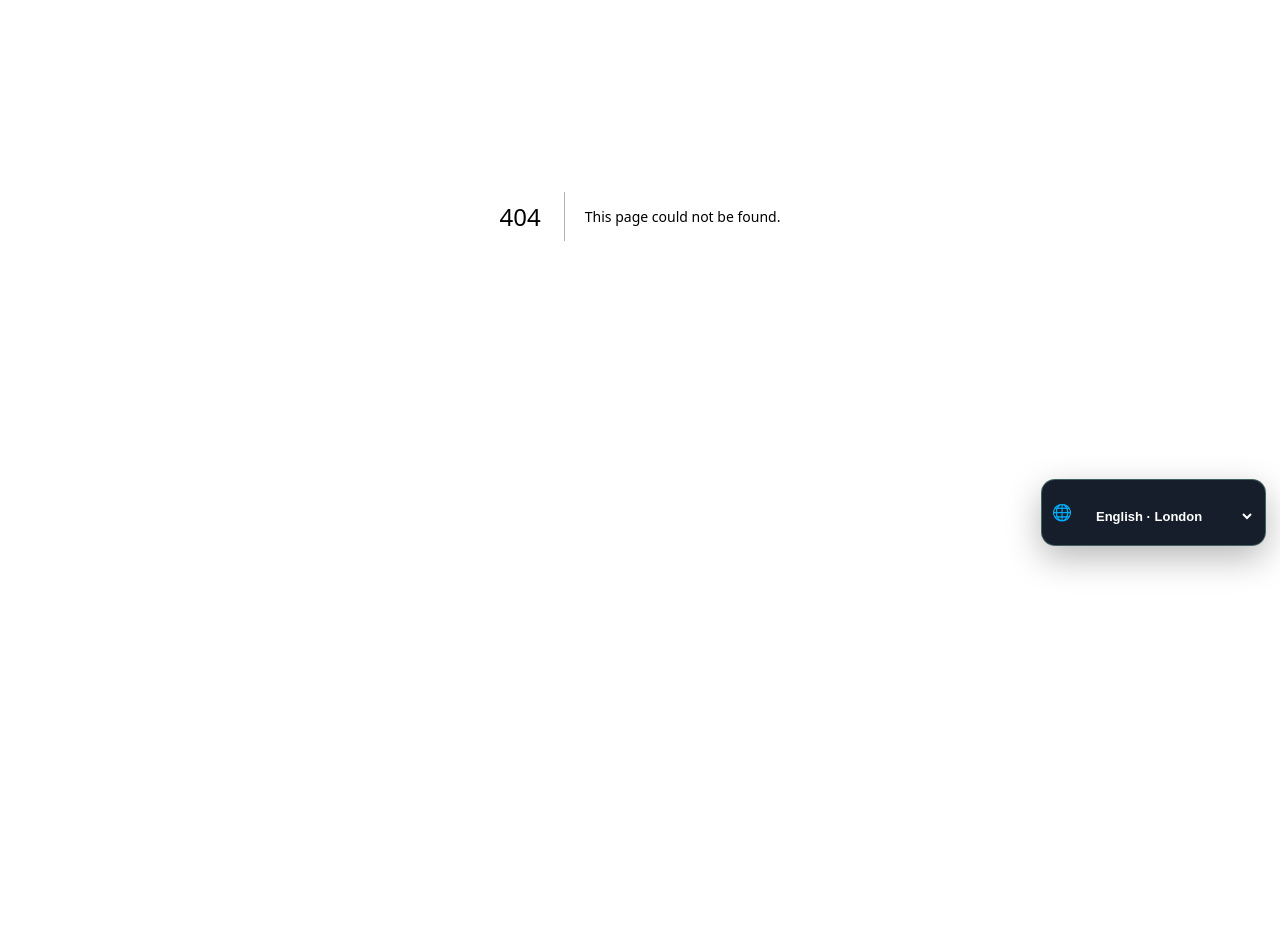
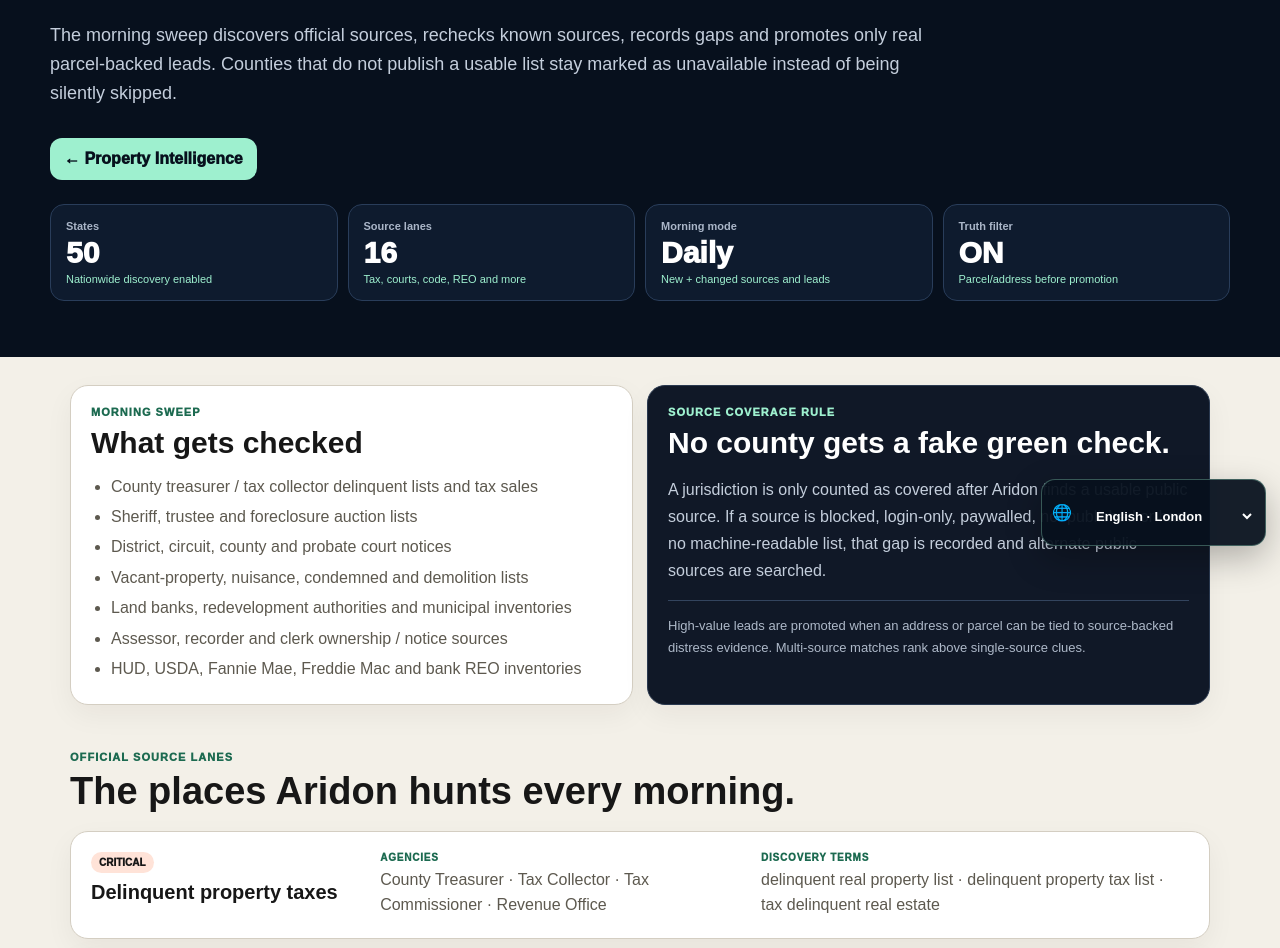
Before and after one commit to jimrusk/aridon-app, a Next.js app: page /property-intelligence/sources in a window 1280 px wide. Before the commit this address had no page. Shown: the part 240-1188 px from the top of the page. Before the commit the page ends 856 px from the top, so only its background shows below. Built offline with nearby package versions, Linux system fonts and the light colour scheme.

Commit message:
Add nationwide county and court source coverage dashboard

```diff
--- /dev/null
+++ b/app/property-intelligence/sources/page.tsx
@@ -0,0 +1,102 @@
+import Link from 'next/link';
+import { PROPERTY_SOURCE_LANES, US_STATES } from '../../../lib/propertySourceDiscovery';
+
+const priorityOrder = { critical: 0, high: 1, normal: 2 } as const;
+
+export default function PropertySourceCoveragePage() {
+  const lanes = [...PROPERTY_SOURCE_LANES].sort((a, b) => priorityOrder[a.priority] - priorityOrder[b.priority]);
+
+  return (
+    <main style={{ minHeight: '100vh', background: '#F3F0E8', color: '#171717', fontFamily: 'Arial, sans-serif' }}>
+      <header style={{ background: '#07101D', color: '#fff', padding: '28px 20px 56px' }}>
+        <div style={{ maxWidth: 1180, margin: '0 auto' }}>
+          <div style={{ display: 'flex', justifyContent: 'space-between', gap: 12, alignItems: 'center', flexWrap: 'wrap' }}>
+            <div>
+              <div style={{ color: '#9EF0CF', fontSize: 12, fontWeight: 950, letterSpacing: 1.1 }}>ARIDON · NATIONWIDE PROPERTY WATCH</div>
+              <h1 style={{ fontSize: 'clamp(40px,6vw,68px)', lineHeight: .98, letterSpacing: -2.5, margin: '12px 0 12px', maxWidth: 980 }}>Every public county, court and distress list Aridon can find.</h1>
+              <p style={{ maxWidth: 900, color: '#C4CEDC', fontSize: 18, lineHeight: 1.6 }}>
+                The morning sweep discovers official sources, rechecks known sources, records gaps and promotes only real parcel-backed leads. Counties that do not publish a usable list stay marked as unavailable instead of being silently skipped.
+              </p>
+            </div>
+            <Link href="/property-intelligence" style={{ color: '#07101D', background: '#9EF0CF', textDecoration: 'none', borderRadius: 12, padding: '12px 14px', fontWeight: 950 }}>← Property Intelligence</Link>
+          </div>
+          <div style={{ display: 'grid', gridTemplateColumns: 'repeat(auto-fit,minmax(210px,1fr))', gap: 10, marginTop: 24 }}>
+            <Metric title="States" value="50" sub="Nationwide discovery enabled" />
+            <Metric title="Source lanes" value={String(lanes.length)} sub="Tax, courts, code, REO and more" />
+            <Metric title="Morning mode" value="Daily" sub="New + changed sources and leads" />
+            <Metric title="Truth filter" value="ON" sub="Parcel/address before promotion" />
+          </div>
+        </div>
+      </header>
+
+      <section style={{ maxWidth: 1180, margin: '0 auto', padding: '28px 20px 8px' }}>
+        <div style={{ display: 'grid', gridTemplateColumns: 'repeat(auto-fit,minmax(300px,1fr))', gap: 14 }}>
+          <article style={card}>
+            <div style={eyebrow}>MORNING SWEEP</div>
+            <h2 style={{ fontSize: 30, margin: '8px 0 12px' }}>What gets checked</h2>
+            <ul style={{ margin: 0, paddingLeft: 20, lineHeight: 1.9, color: '#5D594F' }}>
+              <li>County treasurer / tax collector delinquent lists and tax sales</li>
+              <li>Sheriff, trustee and foreclosure auction lists</li>
+              <li>District, circuit, county and probate court notices</li>
+              <li>Vacant-property, nuisance, condemned and demolition lists</li>
+              <li>Land banks, redevelopment authorities and municipal inventories</li>
+              <li>Assessor, recorder and clerk ownership / notice sources</li>
+              <li>HUD, USDA, Fannie Mae, Freddie Mac and bank REO inventories</li>
+            </ul>
+          </article>
+          <article style={{ ...card, background: '#101827', color: '#fff', borderColor: '#2A3950' }}>
+            <div style={{ ...eyebrow, color: '#9EF0CF' }}>SOURCE COVERAGE RULE</div>
+            <h2 style={{ fontSize: 30, margin: '8px 0 12px' }}>No county gets a fake green check.</h2>
+            <p style={{ color: '#C4CEDC', lineHeight: 1.7 }}>
+              A jurisdiction is only counted as covered after Aridon finds a usable public source. If a source is blocked, login-only, paywalled, not published or has no machine-readable list, that gap is recorded and alternate public sources are searched.
+            </p>
+            <div style={{ marginTop: 16, borderTop: '1px solid #33445E', paddingTop: 14, color: '#AEB9C9', fontSize: 13, lineHeight: 1.65 }}>
+              High-value leads are promoted when an address or parcel can be tied to source-backed distress evidence. Multi-source matches rank above single-source clues.
+            </div>
+          </article>
+        </div>
+      </section>
+
+      <section style={{ maxWidth: 1180, margin: '0 auto', padding: '38px 20px 10px' }}>
+        <div style={eyebrow}>OFFICIAL SOURCE LANES</div>
+        <h2 style={{ fontSize: 38, margin: '7px 0 18px' }}>The places Aridon hunts every morning.</h2>
+        <div style={{ display: 'grid', gap: 10 }}>
+          {lanes.map((lane) => (
+            <article key={lane.sourceType} style={{ ...card, display: 'grid', gridTemplateColumns: 'minmax(210px,.9fr) minmax(260px,1.2fr) minmax(260px,1.4fr)', gap: 14, alignItems: 'start' }}>
+              <div>
+                <span style={{ display: 'inline-block', borderRadius: 999, padding: '5px 8px', background: lane.priority === 'critical' ? '#FFE3D8' : lane.priority === 'high' ? '#FFF0C9' : '#E9EEF6', fontSize: 10, fontWeight: 950, textTransform: 'uppercase' }}>{lane.priority}</span>
+                <h3 style={{ margin: '8px 0 0', fontSize: 20 }}>{lane.label}</h3>
+              </div>
+              <div><div style={smallLabel}>AGENCIES</div><div style={{ color: '#5D594F', lineHeight: 1.55 }}>{lane.agencies.join(' · ')}</div></div>
+              <div><div style={smallLabel}>DISCOVERY TERMS</div><div style={{ color: '#5D594F', lineHeight: 1.55 }}>{lane.searchTerms.join(' · ')}</div></div>
+            </article>
+          ))}
+        </div>
+      </section>
+
+      <section style={{ maxWidth: 1180, margin: '0 auto', padding: '44px 20px 70px' }}>
+        <div style={eyebrow}>50-STATE SOURCE DISCOVERY</div>
+        <h2 style={{ fontSize: 38, margin: '7px 0 18px' }}>Every state stays in the hunt.</h2>
+        <div style={{ display: 'grid', gridTemplateColumns: 'repeat(auto-fit,minmax(90px,1fr))', gap: 8 }}>
+          {US_STATES.map((state) => (
+            <div key={state} style={{ background: '#fff', border: '1px solid #D4CEC2', borderRadius: 12, padding: '12px 8px', textAlign: 'center' }}>
+              <div style={{ fontSize: 17, fontWeight: 950 }}>{state}</div>
+              <div style={{ marginTop: 3, fontSize: 10, color: '#1C6A50', fontWeight: 900 }}>DISCOVERY ON</div>
+            </div>
+          ))}
+        </div>
+        <div style={{ marginTop: 18, background: '#FFF7DD', border: '1px solid #E3CD86', borderRadius: 14, padding: 15, lineHeight: 1.6, fontSize: 13, color: '#67551D' }}>
+          “Discovery on” means the state is included in the source-finding loop. It does not mean every county publishes every dataset. The coverage registry should distinguish found, changed, unavailable, blocked and not-published sources.
+        </div>
+      </section>
+    </main>
+  );
+}
+
+function Metric({ title, value, sub }: { title: string; value: string; sub: string }) {
+  return <div style={{ background: '#0E1B2E', border: '1px solid #293D5A', borderRadius: 14, padding: 15 }}><div style={{ color: '#AAB6C8', fontSize: 11, fontWeight: 900 }}>{title}</div><div style={{ color: '#fff', fontSize: 30, fontWeight: 950, marginTop: 4 }}>{value}</div><div style={{ color: '#9EF0CF', fontSize: 11, marginTop: 3 }}>{sub}</div></div>;
+}
+
+const card = { background: '#fff', border: '1px solid #D4CEC2', borderRadius: 18, padding: 20, boxShadow: '0 10px 28px rgba(31,24,15,.05)' };
+const eyebrow = { color: '#1C6A50', fontSize: 11, fontWeight: 950, letterSpacing: 1.05 };
+const smallLabel = { fontSize: 10, fontWeight: 950, color: '#1C6A50', letterSpacing: .8, marginBottom: 5 };
```
